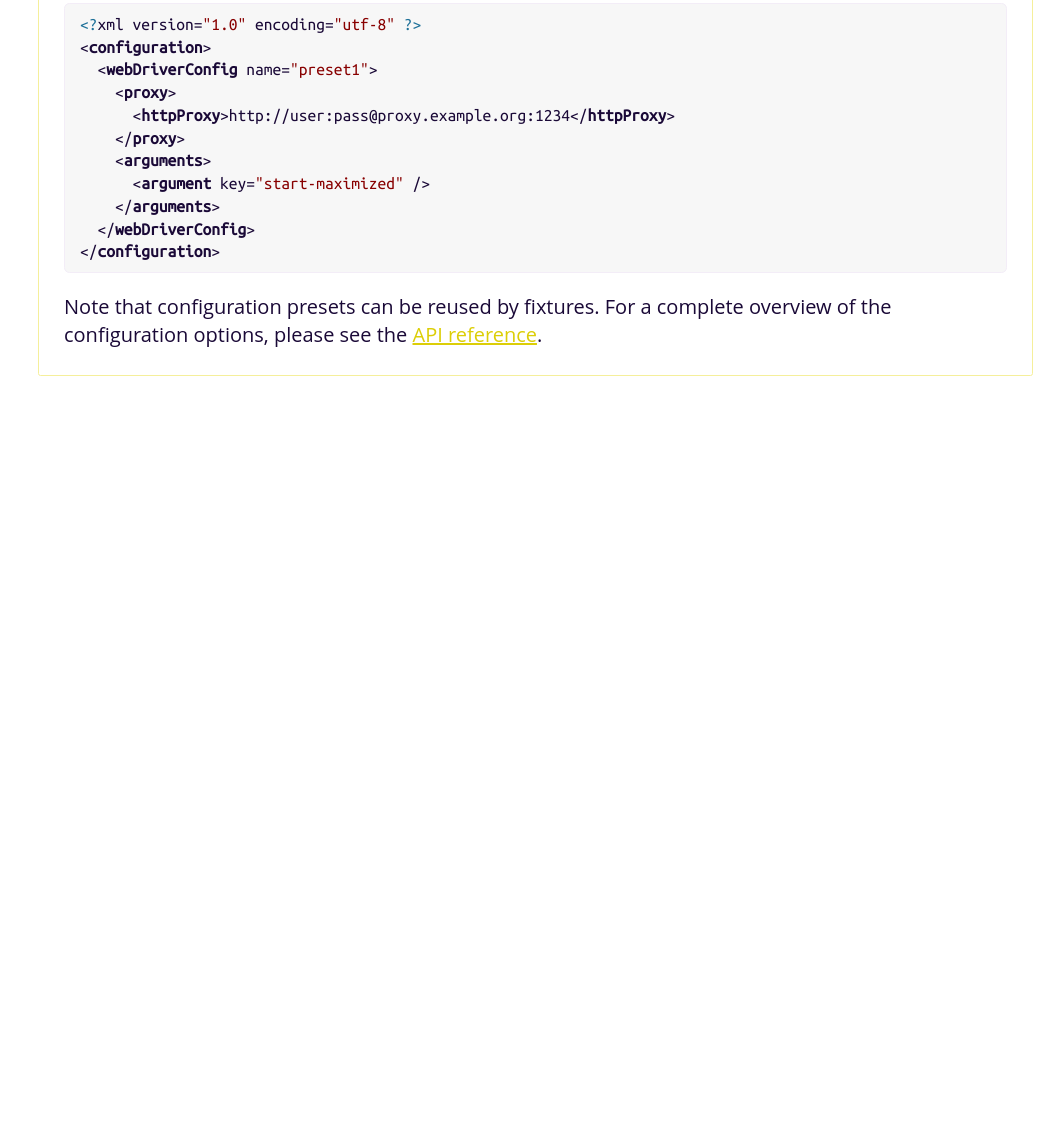
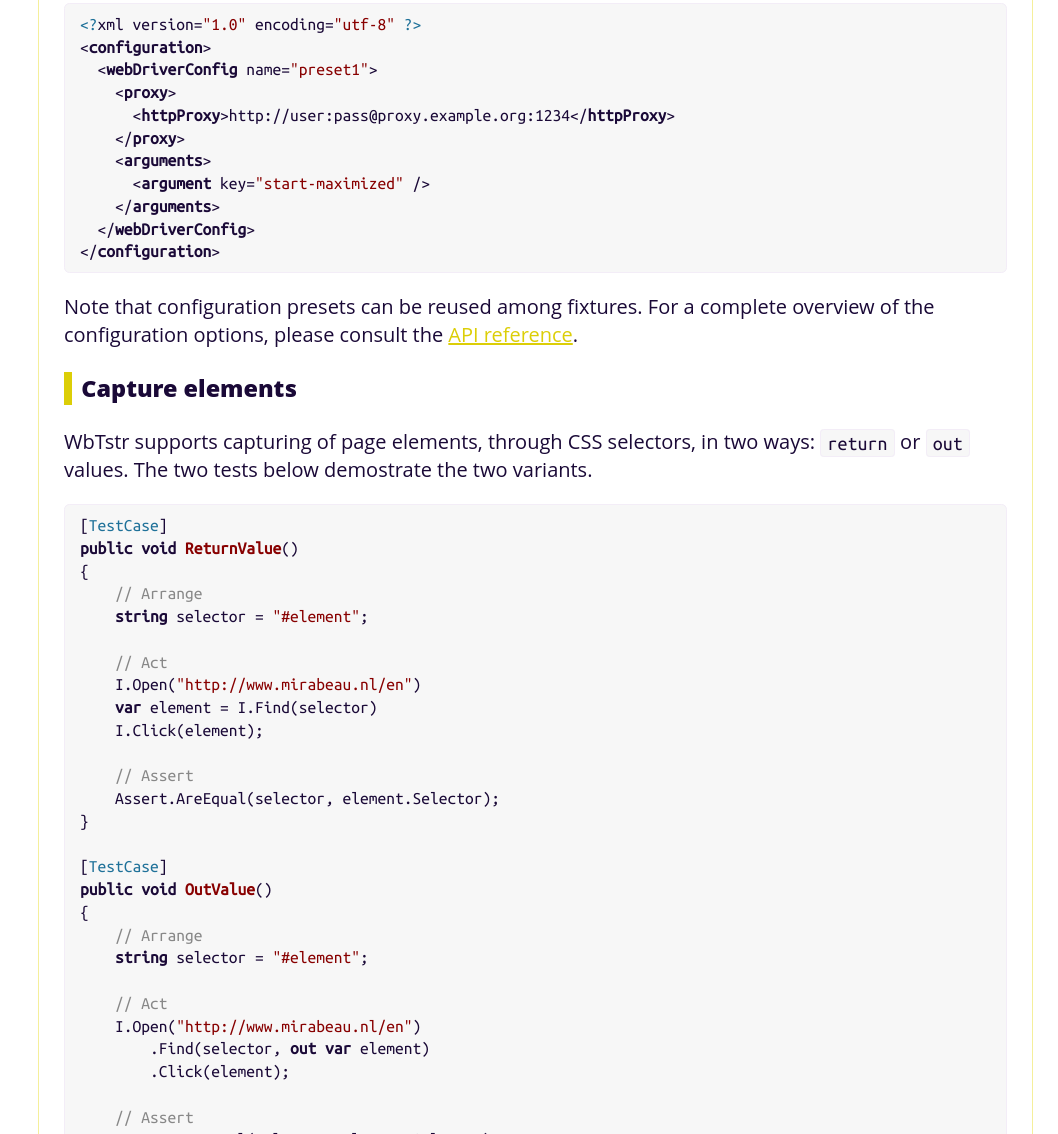
Before and after one commit to WbTstr/wbtstr.github.io, a website: page guide.html in a window 1280 px wide. Shown: the part 1666-2800 px from the top of the page, without its empty margins (222-1280 px from the left). Before the commit the page ends 2067 px from the top, so only its background shows below. Drawn offline with Linux system fonts and the light colour scheme; a web font is replaced by a local one.

Commit message:
Updated site content

```diff
--- a/guide.html
+++ b/guide.html
@@ -61,10 +61,10 @@ Install-Package WbTstr.Drivers.Chrome
 {
     [<span class="hljs-meta">TestFixture</span>]
     [<span class="hljs-meta">WebDriverConfig(WebDriverType.Chrome)</span>]
-    <span class="hljs-keyword">public</span> <span class="hljs-keyword">class</span> <span class="hljs-title">Fixture01</span> : <span class="hljs-title">WbTstrFixture</span>
+    <span class="hljs-keyword">public</span> <span class="hljs-keyword">class</span> <span class="hljs-title">Fixture</span> : <span class="hljs-title">WbTstrFixture</span>
     {
         [<span class="hljs-meta">TestCase</span>]
-        <span class="hljs-function"><span class="hljs-keyword">public</span> <span class="hljs-keyword">void</span> <span class="hljs-title">Test01</span>(<span class="hljs-params"></span>)
+        <span class="hljs-function"><span class="hljs-keyword">public</span> <span class="hljs-keyword">void</span> <span class="hljs-title">Test</span>(<span class="hljs-params"></span>)
         </span>{
             I.Open(<span class="hljs-string">"http://www.mirabeau.nl/en"</span>)
         }
@@ -80,10 +80,10 @@ The <code>WebDriverScope</code> defines the scope of the WebDriver. In this case
 {
     [<span class="hljs-meta">TestFixture</span>]
     [<span class="hljs-meta">WebDriverConfig(WebDriverType.Chrome, WebDriverScope.Test, preset: <span class="hljs-meta-string">"preset1"</span>)</span>]
-    <span class="hljs-keyword">public</span> <span class="hljs-keyword">class</span> <span class="hljs-title">Fixture01</span> : <span class="hljs-title">WbTstrFixture</span>
+    <span class="hljs-keyword">public</span> <span class="hljs-keyword">class</span> <span class="hljs-title">Fixture</span> : <span class="hljs-title">WbTstrFixture</span>
     {
         [<span class="hljs-meta">TestCase</span>]
-        <span class="hljs-function"><span class="hljs-keyword">public</span> <span class="hljs-keyword">void</span> <span class="hljs-title">Test01</span>(<span class="hljs-params"></span>)
+        <span class="hljs-function"><span class="hljs-keyword">public</span> <span class="hljs-keyword">void</span> <span class="hljs-title">Test</span>(<span class="hljs-params"></span>)
         </span>{
             I.Open(<span class="hljs-string">"http://www.mirabeau.nl/en"</span>)
         }
@@ -103,7 +103,40 @@ The <code>WebDriverScope</code> defines the scope of the WebDriver. In this case
   <span class="hljs-tag">&lt;/<span class="hljs-name">webDriverConfig</span>&gt;</span>
 <span class="hljs-tag">&lt;/<span class="hljs-name">configuration</span>&gt;</span>
 </code></pre>
-<p>Note that configuration presets can be reused by fixtures. For a complete overview of the configuration options, please see the <a href="/api.html">API reference</a>.</p>
+<p>Note that configuration presets can be reused among fixtures. For a complete overview of the configuration options, please consult the <a href="/api.html">API reference</a>.</p>
+<h3 id="capture-elements">Capture elements</h3>
+<p>WbTstr supports capturing of page elements, through CSS selectors, in two ways: <code>return</code> or <code>out</code> values. The two tests below demostrate the two variants. </p>
+<pre><code class="lang-csharp">[<span class="hljs-meta">TestCase</span>]
+<span class="hljs-function"><span class="hljs-keyword">public</span> <span class="hljs-keyword">void</span> <span class="hljs-title">ReturnValue</span>(<span class="hljs-params"></span>)
+</span>{
+    <span class="hljs-comment">// Arrange</span>
+    <span class="hljs-keyword">string</span> selector = <span class="hljs-string">"#element"</span>;
+
+    <span class="hljs-comment">// Act</span>
+    I.Open(<span class="hljs-string">"http://www.mirabeau.nl/en"</span>)
+    <span class="hljs-keyword">var</span> element = I.Find(selector)
+    I.Click(element);
+
+    <span class="hljs-comment">// Assert</span>
+    Assert.AreEqual(selector, element.Selector);
+}
+
+[<span class="hljs-meta">TestCase</span>]
+<span class="hljs-function"><span class="hljs-keyword">public</span> <span class="hljs-keyword">void</span> <span class="hljs-title">OutValue</span>(<span class="hljs-params"></span>)
+</span>{
+    <span class="hljs-comment">// Arrange</span>
+    <span class="hljs-keyword">string</span> selector = <span class="hljs-string">"#element"</span>;
+
+    <span class="hljs-comment">// Act</span>
+    I.Open(<span class="hljs-string">"http://www.mirabeau.nl/en"</span>)
+        .Find(selector, <span class="hljs-keyword">out</span> <span class="hljs-keyword">var</span> element)
+        .Click(element);
+
+    <span class="hljs-comment">// Assert</span>
+    Assert.AreEqual(selector, element.Selector);
+}
+</code></pre>
+<p>Even though the two tests are equivalent, the use of <code>out</code> integrates better with the fluent API of WbTstr. This is the recommended way of capturing elements.</p>
 <!-- end -->
         </article>
     </main>
@@ -123,6 +156,9 @@ The <code>WebDriverScope</code> defines the scope of the WebDriver. In this case
             <li class="nav-aside_lvl2">
                     <a href="#configuration">Configuration</a>
                 </li>
+            <li class="nav-aside_lvl2">
+                    <a href="#capture-elements">Capture elements</a>
+                </li>
 
         </ol>
     </nav>
```
Also changed, not shown: static/img/logo-stacked-light.svg.
